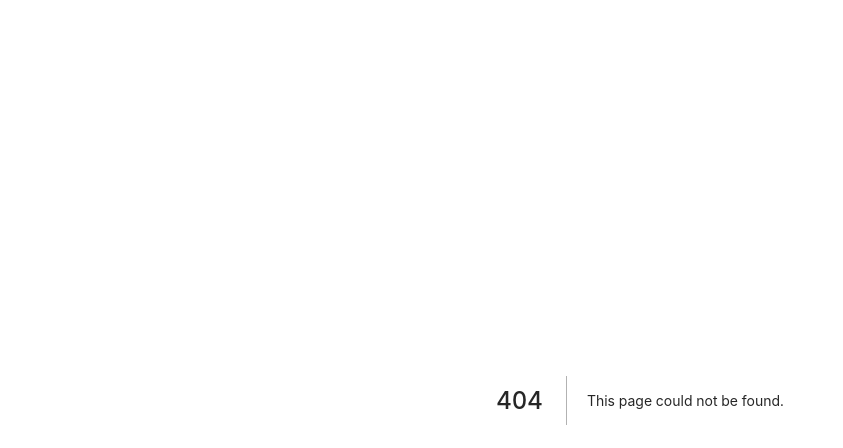
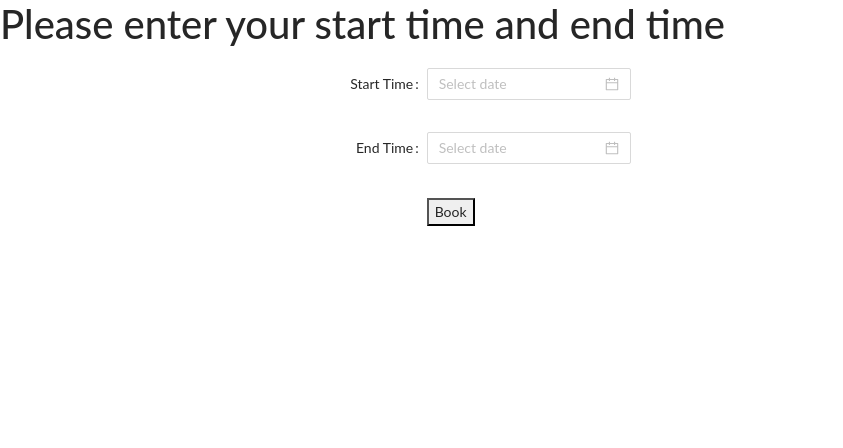
Before and after one commit to ProgrammingProject1-2021/Frontend, a Next.js app: page /bookinghourpage in a window 1280 px wide. Before the commit this address had no page. Shown: the top 448 px of the page, without its empty margins (0-843 px from the left). Built offline with nearby package versions, Linux system fonts and the light colour scheme.

Commit message:
added booking hour page

```diff
--- /dev/null
+++ b/src/pages/bookinghourpage.tsx
@@ -0,0 +1,97 @@
+import { Form, DatePicker, TimePicker, Button, notification } from 'antd'
+import axios from 'axios';
+import router from 'next/router';
+import React, { useRef, useState } from 'react'
+import { ApiEndpoint } from '../constant/api'
+
+export default function BookingHourPage() {
+  const formItemLayout = {
+    labelCol: {
+      xs: {
+        span: 24,
+      },
+      sm: {
+        span: 8,
+      },
+    },
+    wrapperCol: {
+      xs: {
+        span: 24,
+      },
+      sm: {
+        span: 16,
+      },
+    },
+  };
+
+  const config = {
+    rules: [
+      {
+        type: 'object',
+        required: true,
+        message: 'Please select time!',
+      },
+    ],
+  };
+  const rangeConfig = {
+    rules: [
+      {
+        type: 'array',
+        required: true,
+        message: 'Please select time!',
+      },
+    ],
+  };
+
+  async function TimeRelatedForm() {
+    const onFinish = async (fieldsValue: { [x: string]: { format: (arg0: string) => any; }; }) => {
+      const values =
+      {
+
+        'starttime-picker': fieldsValue['date-time-picker'].format('YYYY-MM-DD HH:mm'),
+        'endtime-picker': fieldsValue['date-time-picker'].format('YYYY-MM-DD HH:mm'),
+
+      };
+      try {
+        console.log('sending data', values)
+        await axios.post(ApiEndpoint.vehicle, values)
+        router.reload()
+      } catch ({ message }) {
+        console.log('Received values of form: ', message)
+        notification.error({
+          message: 'Action failed',
+          description: message,
+        })
+      }
+    }
+  }
+  return (
+    <Form name="time_related_controls" {...formItemLayout} onFinish={TimeRelatedForm}>
+    <h1>Please enter your start time and end time</h1>
+    <Form.Item name="starttime-picker" label="Start Time">
+      <DatePicker showTime format="YYYY-MM-DD HH:mm" />
+    </Form.Item>
+
+    <Form.Item name="endtime-picker" label="End Time">
+      <DatePicker showTime format="YYYY-MM-DD HH:mm" />
+    </Form.Item>
+
+    <Form.Item
+      wrapperCol={{
+        xs: {
+          span: 24,
+          offset: 0,
+        },
+        sm: {
+          span: 16,
+          offset: 8,
+        },
+      }}
+    >
+      <button type="submit" className="btn1">
+        Book
+      </button>
+    </Form.Item>
+  </Form>
+  )
+}
```
Also changed, not shown: 1 other file (tests, documents, lock files or other folders).
